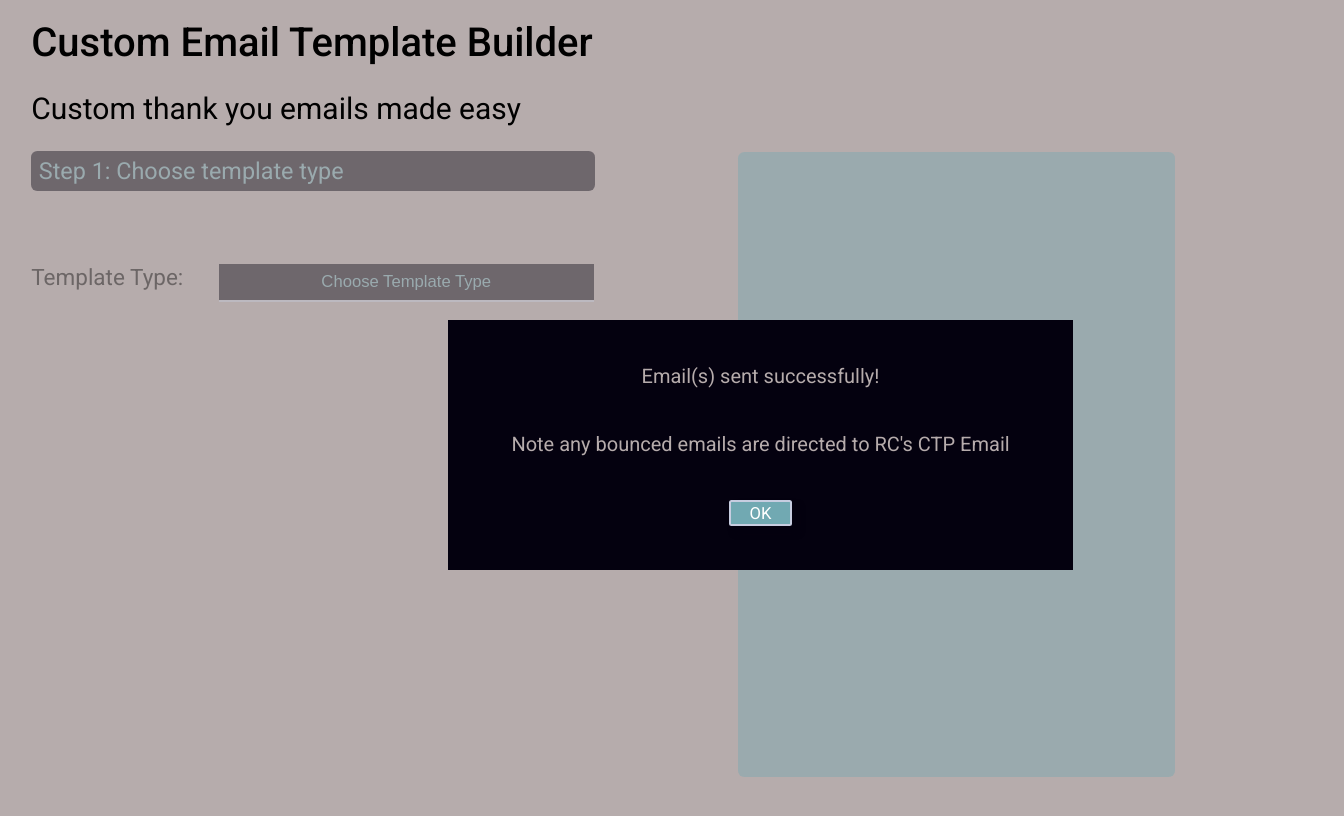
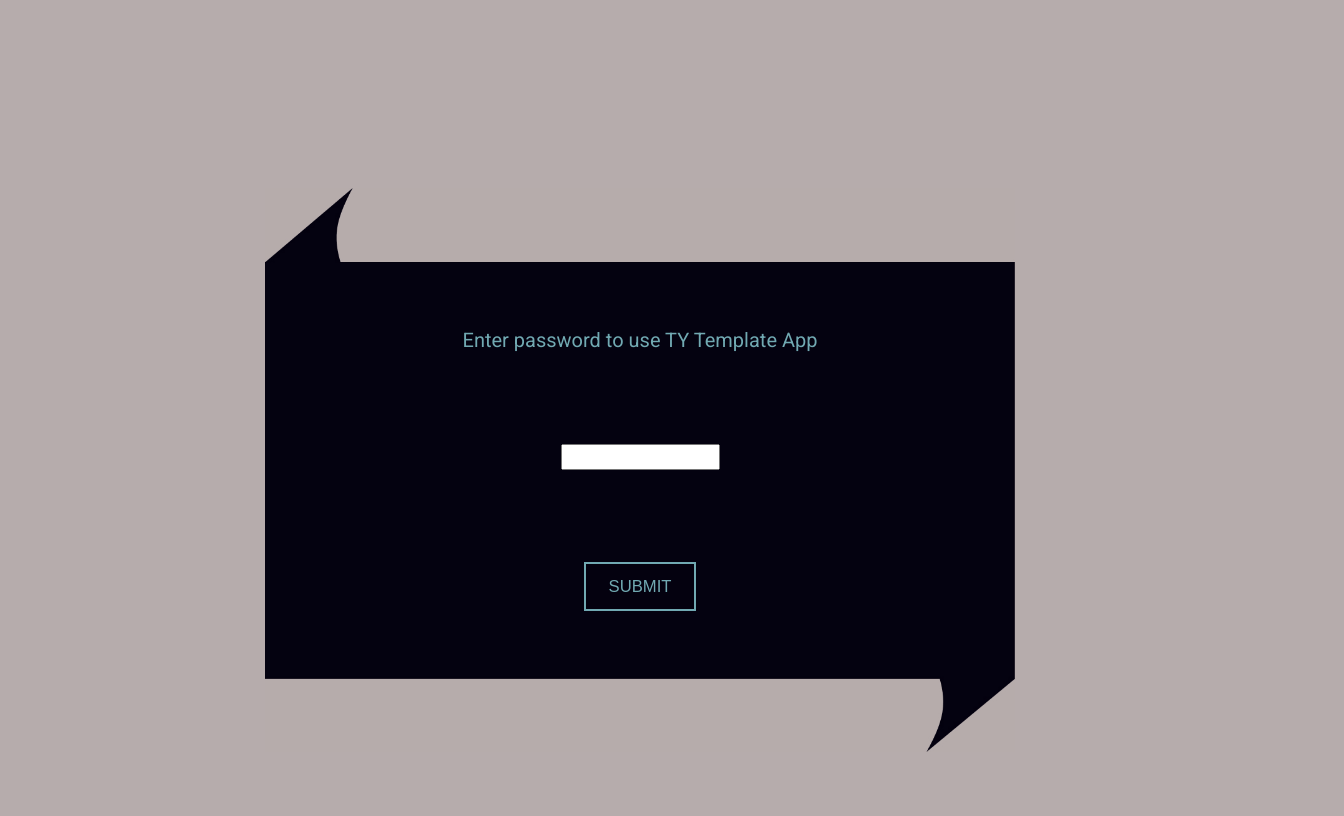
Before and after one commit to nizoom/TYTemplateBuilder, a React (Create React App) app in the folder client/: page / in a window 1280 px wide. Shown: the top 816 px of the page, 1344 px wide, since content can reach past the window. Built offline with nearby package versions, Linux system fonts and the light colour scheme.

Commit message:
adding loader status through submit btn

```diff
--- a/client/src/App.js
+++ b/client/src/App.js
@@ -101,7 +101,7 @@ function App() {
     setHonoreeVizStrs(obj)
   }
 
-  const [resultMessage, setResultMessage] = useState(true)
+  const [resultMessage, setResultMessage] = useState(null)
 
   function getMsgStatustToRoot(bool){
     bool ? setResultMessage(true) : setResultMessage(false)
@@ -122,8 +122,8 @@ function App() {
 
 
   const [validLogin, setValidLogin] = useState(
-    // getSessionStorageOrDefault('status', false)
-    true
+    getSessionStorageOrDefault('status', false)
+    // true
   )
 
   function updateSessionStorage(loginObj){
```
